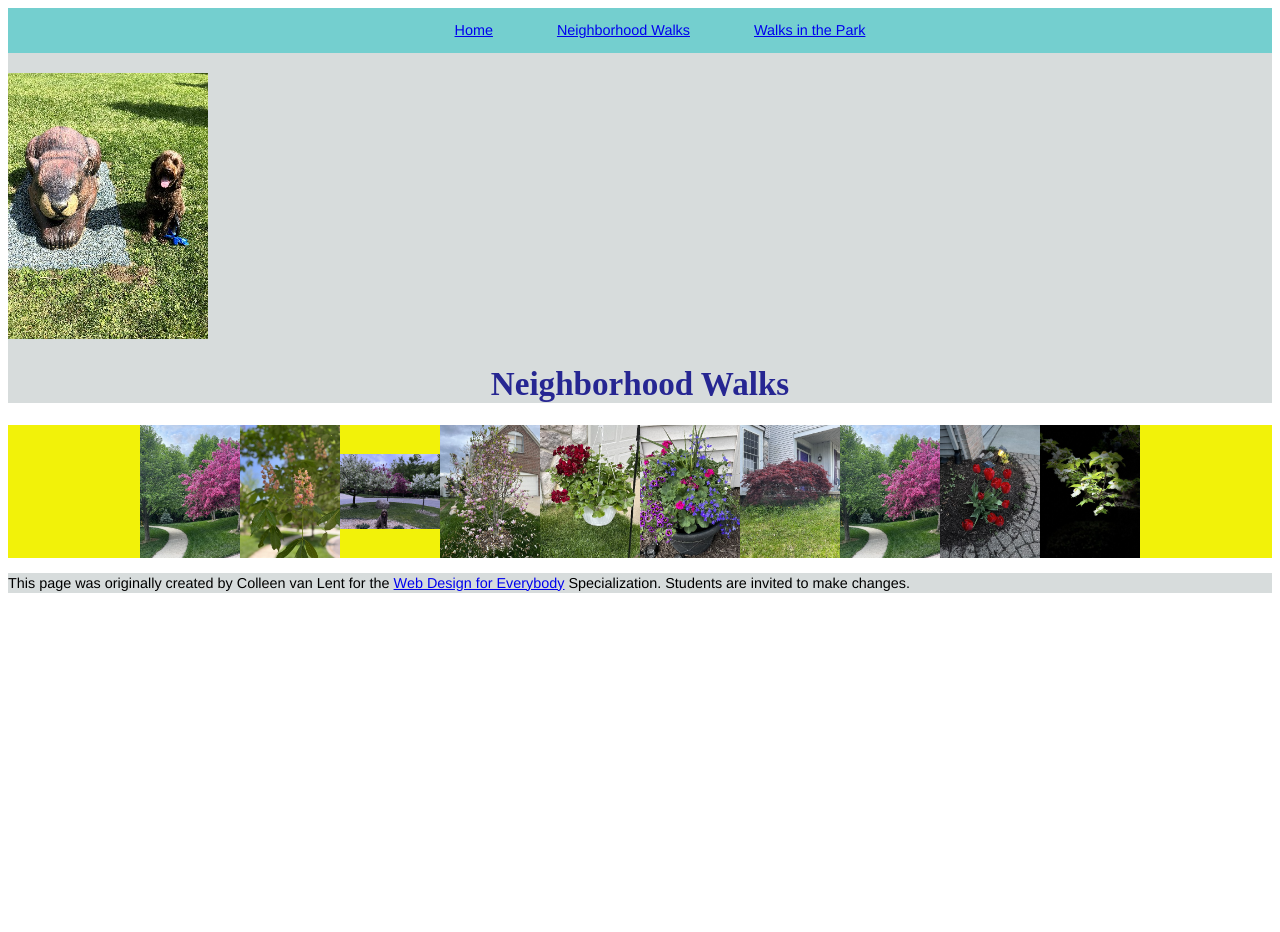
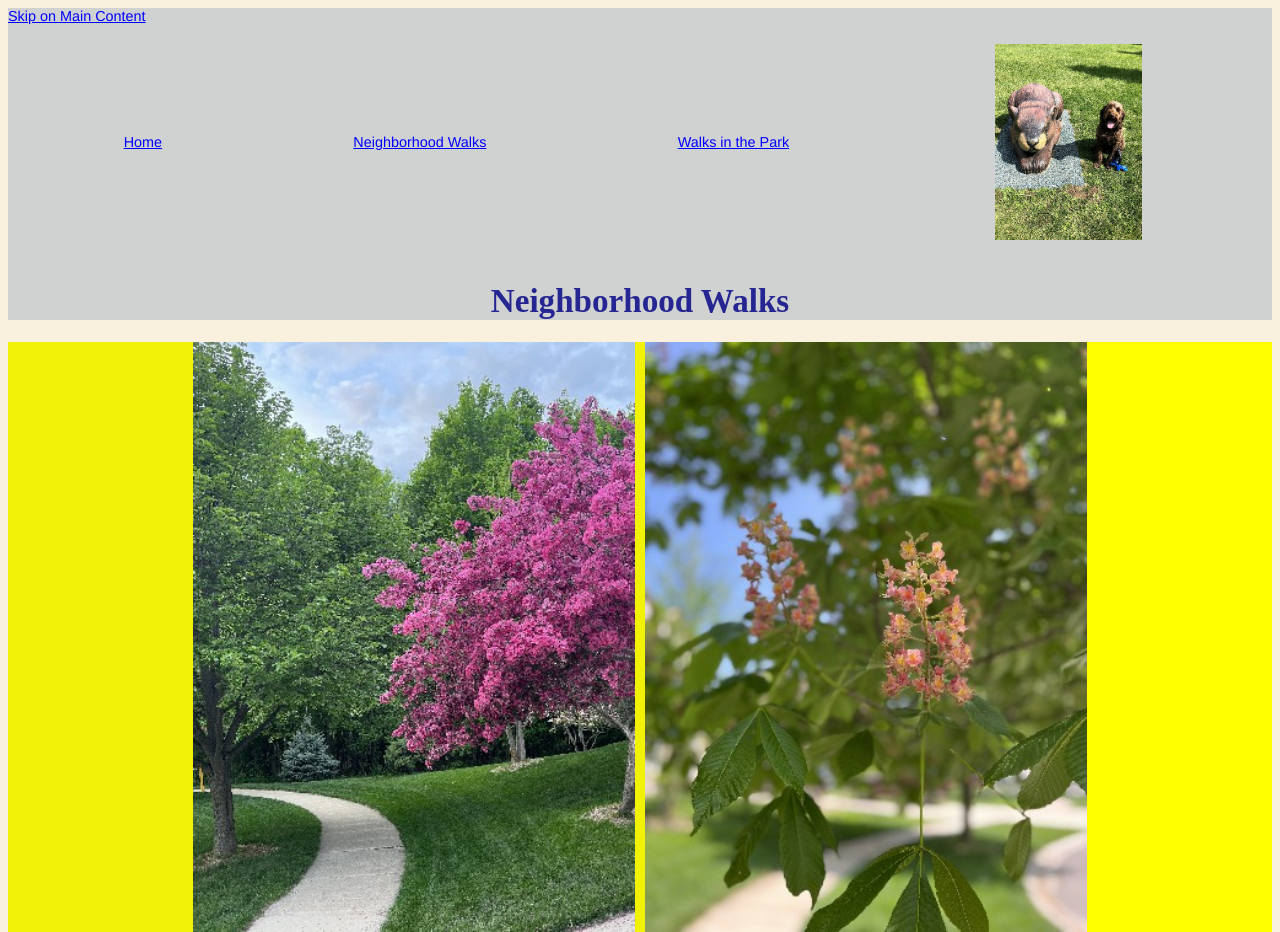
Before and after one commit to lucantale92/SecondoEsercizioCorsoCSS, a plain HTML site: page neighborhood.html in a window 1280 px wide. Shown: the top 932 px of the page. Before the commit the page ends 800 px from the top, so only its background shows below. Drawn offline with Linux system fonts and the light colour scheme.

Commit message:
Invio codice finale del  Compito 2 Modulo 2

```diff
--- a/css/main.css
+++ b/css/main.css
@@ -1,28 +1,71 @@
 body {
     font-family: 'Franklin Gothic Medium', 'Arial Narrow', Arial, sans-serif;
     font-size: 90%;
+    background-color: rgb(249, 241, 221)
 }
 
 header {
-    background-color: rgb(215, 220, 220);
-}
+    background-color: rgb(208, 209, 209);
 
-header img {
-    margin-top: 20px;
 }
 
 nav {
-    background-color: rgb(116, 207, 207);
-    justify-content: center;
-    display: flex;
+  display: grid;
+  grid-template-columns: 70% 30%; /* link a sinistra, immagine a destra */
+  align-items: center;            /* centra verticalmente i contenuti */
+  background-color: rgb(208, 209, 209);    /* colore sfondo simile allo screenshot */
+  padding: 20px;
 }
 
-li {
+nav ul {
+  display: flex;                  /* i link diventano in riga */
+  justify-content: space-around;  /* spazio uniforme tra i link */
+  list-style-type: none;          /* toglie i pallini */
+  margin: 0;
+  padding: 0;
+}
+
+nav img {
+  width: 40%;       /* l’immagine occupa tutta la sua colonna */
+  height: auto;      /* mantiene le proporzioni */
+  display: block;;
+  justify-self: center;
+}
+
+.imgWalks {
+    display: grid;
+    grid-template-columns: 50% 50%;
+    width: 70%;
+    padding-left: 15%;
+    gap: 10px;
+}
+
+.imgWalks img {
+    justify-content:space-around;
+    width: 100%;
+}
+
+/* li {
     display: inline;;
     margin-left: 30px;
     margin-right: 30px;
+} */
+
+a {
+    color: rgb(0, 0, 255);
 }
 
+a:hover{
+    color:rgb(152, 21, 164)
+}
+
+a:visited {
+    color:rgb(152, 21, 164)
+}
+
+a:active {
+    color:rgb(152, 21, 164)
+}
 
 h1 {
     color: rgb(38, 38, 146);
@@ -40,9 +83,24 @@ div {
     align-items: center;
 }
 
+main {
+    background-color: yellow;
+}
+
+.mainPark {
+    display: flex;
+    flex-direction: column;
+}
+
+.mainPark img {
+margin-left: 10px;
+}
+
+
 footer {
-    background-color: rgb(215, 220, 220);
+    background-color: rgb(208, 209, 209);
 }
+
 
 p {
     line-height: 1.4;
--- a/neighborhood.html
+++ b/neighborhood.html
@@ -10,18 +10,20 @@
 
 <body>
   <header>
-    <nav>
+    <a href="#walksMainContent">Skip on Main Content</a>
+    <nav class="grid">
       <ul>
         <li><a href="index.html">Home</a></li>
         <li><a href="neighborhood.html">Neighborhood Walks</a></li>
         <li><a href="parks.html">Walks in the Park</a></li>
       </ul>
+      <img src="images/BaconGallupPark.jpg" width="200" alt="Brown Labradoodle sitting next to a statue.">
     </nav>
-    <img src="images/BaconGallupPark.jpg" width="200" alt="Brown Labradoodle sitting next to a statue.">
-    <h1>Neighborhood Walks</h1>
+
+    <h1 id="walksMainContent">Neighborhood Walks</h1>
   </header>
   <main>
-    <div>
+    <div class="imgWalks">
       <img src="images/bend_in_the_road.jpg"
         alt="a purple tree stands in contrast to the green leaved trees along a bend in the road" width="100">
       <img src="images/pink_blossoms.jpg" alt="small pink blossoms on an otherwise green leaved tree" width="100">
```
Also changed, not shown: index.html (+6 -4 lines), parks.html (+6 -4 lines).
